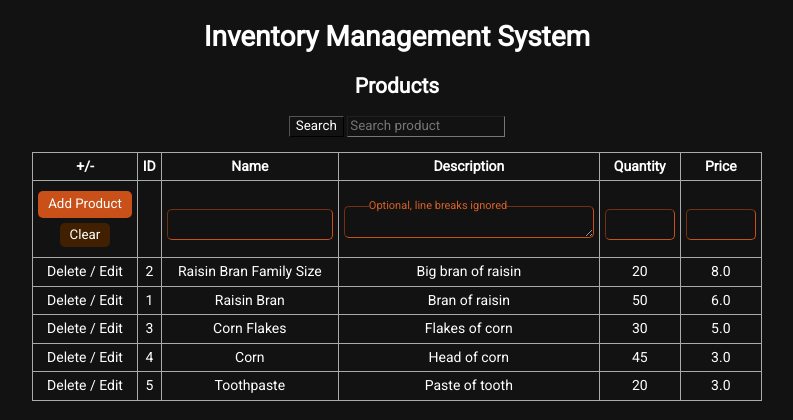
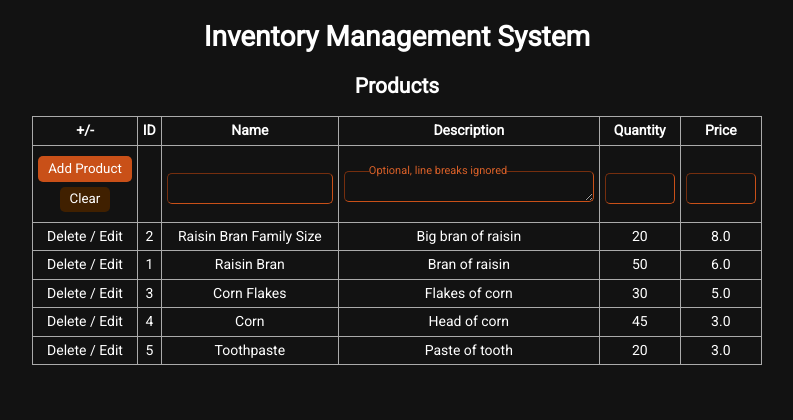
Before and after one commit to holychowders/inventory_management_system, a Flask app: page /products in a window 1280 px wide. Shown: the top 420 px of the page, without its empty margins (243-1036 px from the left). Run offline with Flask 3, Linux system fonts and the light colour scheme; data comes from the database, SQL or seed files in the repository; parts of the project's set-up code (start-up, migrations or seed data) failed here and were passed over.

Commit message:
Remove search box from products page

```diff
--- a/templates/products.html
+++ b/templates/products.html
@@ -2,11 +2,6 @@
 <title>Products - Inventory Management System</title>
 {% endblock %} {% block body %}
 <h2>Products</h2>
-
-<form class="product-search-form" action="/" method="POST">
-  <input class="submit" type="submit" value="Search" />
-  <input type="text" name="product" placeholder="Search product" />
-</form>
 
 <table>
   <tr>
```
